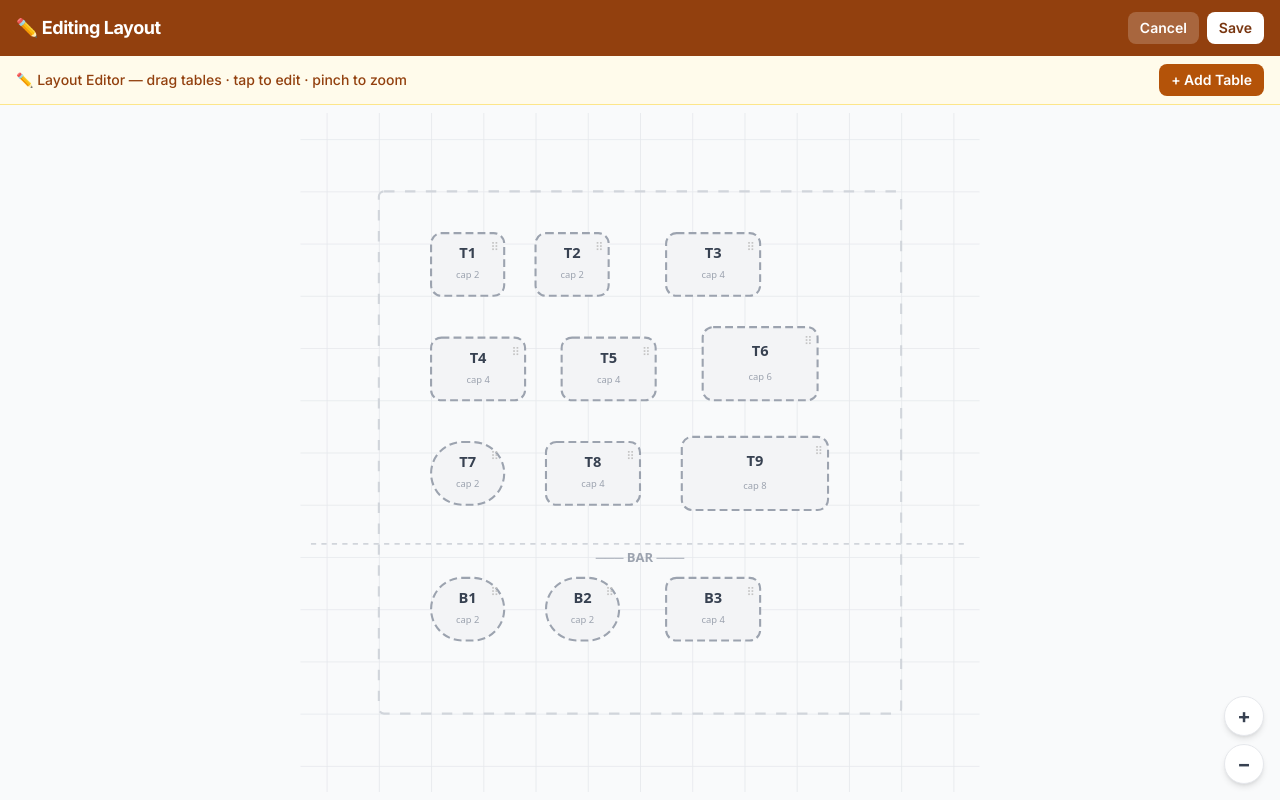
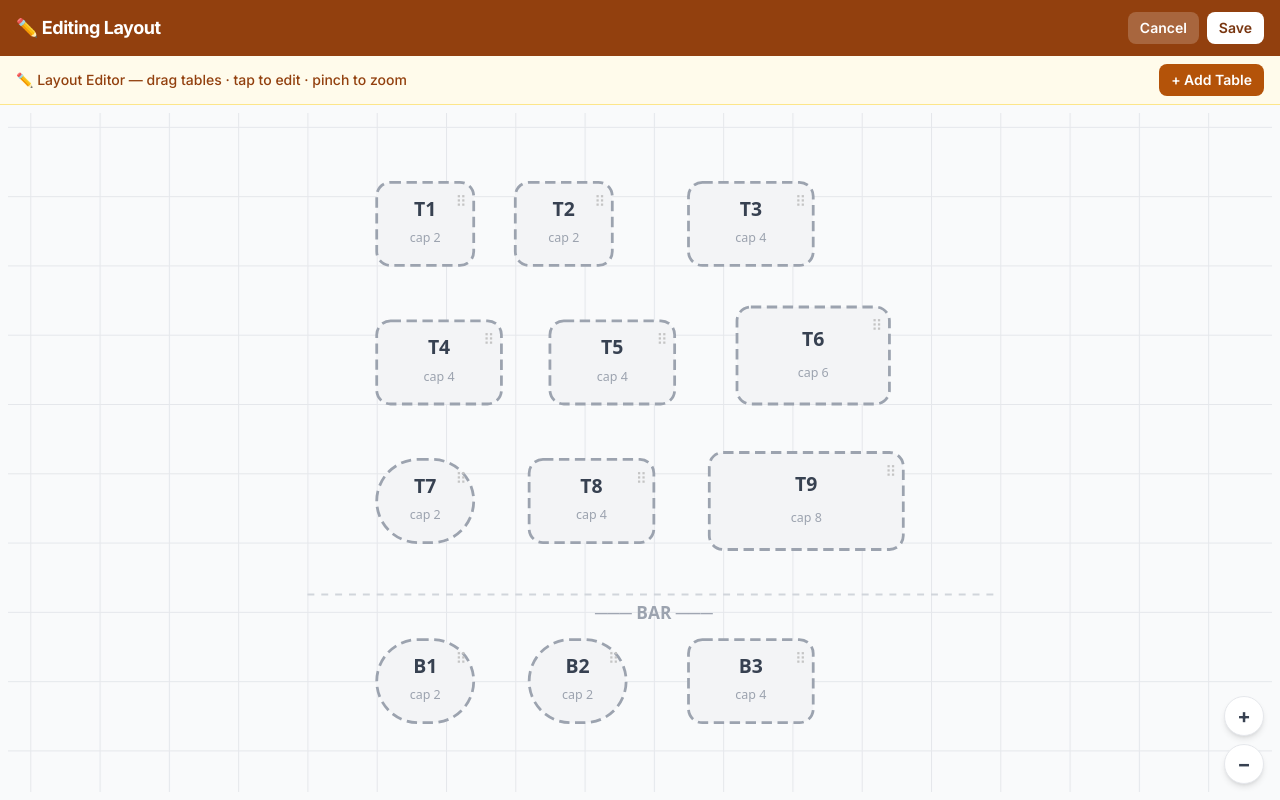
Before and after one commit to SimonLLawrence/table-tracker, a React (Vite) app: page / in a window 1280 px wide. Both pictures are taken after a click on the button "Edit Layout". Built offline with nearby package versions, Linux system fonts and the light colour scheme.

Commit message:
fix: dynamic SVG viewBox — canvas always fits all tables without clipping

```diff
--- a/src/components/FloorPlan.tsx
+++ b/src/components/FloorPlan.tsx
@@ -1,7 +1,7 @@
 import { useRef, useState, useCallback, useEffect } from 'react'
 import { useStore } from '../store'
 import type { Table } from '../types'
-import { isAlert, truncate, computeSectionDividers } from '../utils'
+import { isAlert, truncate, computeSectionDividers, computeViewBox } from '../utils'
 
 interface Props {
   onSelectTable: (table: Table) => void
@@ -186,6 +186,7 @@
   }
 
   const sectionDividers = computeSectionDividers(floorPlan.tables)
+  const viewBox = computeViewBox(floorPlan.tables)
 
   return (
     <div className="relative flex flex-col h-full bg-gray-50">
@@ -267,13 +268,13 @@
         >
           <div className="absolute inset-0 p-4">
             <svg
-              viewBox="0 0 100 100"
+              viewBox={viewBox}
               className="w-full h-full"
               style={{ touchAction: 'none' }}
             >
               {sectionDividers.map(d => (
                 <g key={d.label}>
-                  <line x1="5" y1={d.y} x2="95" y2={d.y} stroke="#d1d5db" strokeWidth="0.3" strokeDasharray="1,1" />
+                  <line x1="0" y1={d.y} x2="100" y2={d.y} stroke="#d1d5db" strokeWidth="0.3" strokeDasharray="1,1" />
                   <text x="50" y={d.y + 3} textAnchor="middle" fontSize="2.5" fill="#9ca3af" fontWeight="600" fontFamily="system-ui">
                     ─── {d.label.toUpperCase()} ───
                   </text>
--- a/src/components/FloorPlanEditor.tsx
+++ b/src/components/FloorPlanEditor.tsx
@@ -1,7 +1,7 @@
 import { useState, useRef, useEffect, useCallback } from 'react'
 import { v4 as uuidv4 } from 'uuid'
 import type { Table, TableShape } from '../types'
-import { computeSectionDividers } from '../utils'
+import { computeSectionDividers, computeViewBox } from '../utils'
 import { TableSettingsPanel } from './TableSettingsPanel'
 
 interface Props {
@@ -15,10 +15,8 @@
   y: number
 }
 
-// SVG coordinate space has 15 units of padding on each side beyond the 0-100 table area
-const VIEW_PAD = 15
-const VIEW_SIZE = 100 + VIEW_PAD * 2   // 130
-const VIEWBOX = `-${VIEW_PAD} -${VIEW_PAD} ${VIEW_SIZE} ${VIEW_SIZE}`
+// Extra padding used when converting client → SVG coords; must match computeViewBox's VIEW_PAD
+const COORD_PAD = 10
 
 const MIN_SCALE = 0.4
 const MAX_SCALE = 5
@@ -94,14 +92,17 @@
     x: t.x, y: t.y,
   })
 
-  // Convert client → SVG coords (accounts for zoom/pan via getBoundingClientRect on the SVG)
+  // Convert client → SVG coords (getBoundingClientRect on the SVG accounts for zoom/pan)
   const toSVG = useCallback((clientX: number, clientY: number) => {
-    const rect = svgRef.current?.getBoundingClientRect()
-    if (!rect || rect.width === 0) return null
-    // SVG viewBox spans VIEW_SIZE units; map client pos into that space then offset by VIEW_PAD
+    const svgEl = svgRef.current
+    if (!svgEl) return null
+    const rect = svgEl.getBoundingClientRect()
+    if (!rect.width) return null
+    // Parse the current viewBox to get origin and size
+    const vb = svgEl.viewBox.baseVal
     return {
-      x: (clientX - rect.left) * VIEW_SIZE / rect.width - VIEW_PAD,
-      y: (clientY - rect.top) * VIEW_SIZE / rect.height - VIEW_PAD,
+      x: vb.x + (clientX - rect.left) * vb.width / rect.width,
+      y: vb.y + (clientY - rect.top) * vb.height / rect.height,
     }
   }, [])
 
@@ -164,14 +165,18 @@
 
         const svgRect = svgRef.current?.getBoundingClientRect()
         if (!svgRect || svgRect.width === 0) return
-        const dxSvg = dx * VIEW_SIZE / svgRect.width
-        const dySvg = dy * VIEW_SIZE / svgRect.height
+        // Use the SVG's current viewBox size for accurate coordinate mapping
+        const vb = svgRef.current?.viewBox.baseVal
+        const vbW = vb?.width ?? 120
+        const vbH = vb?.height ?? 120
+        const dxSvg = dx * vbW / svgRect.width
+        const dySvg = dy * vbH / svgRect.height
 
-        // Allow tables to be placed anywhere in the padded area
-        const minX = -VIEW_PAD + 1
-        const minY = -VIEW_PAD + 1
-        const maxX = 100 + VIEW_PAD - ptr.tableW - 1
-        const maxY = 100 + VIEW_PAD - ptr.tableH - 1
+        // Allow tables to be placed in a generous area beyond the original 0-100 space
+        const minX = -COORD_PAD * 3
+        const minY = -COORD_PAD * 3
+        const maxX = 100 + COORD_PAD * 3 - ptr.tableW
+        const maxY = 100 + COORD_PAD * 3 - ptr.tableH
 
         const newX = Math.max(minX, Math.min(maxX, ptr.startTableX + dxSvg))
         const newY = Math.max(minY, Math.min(maxY, ptr.startTableY + dySvg))
@@ -292,11 +297,11 @@
   const handleAddTable = () => {
     // Find the SVG coordinate at the centre of the visible container
     const el = containerRef.current
-    let cx = 50, cy = 50
+    let cx = 41, cy = 41
     if (el) {
       const rect = el.getBoundingClientRect()
       const centre = toSVG(rect.left + rect.width / 2, rect.top + rect.height / 2)
-      if (centre) { cx = centre.x - 9; cy = centre.y - 6 } // offset by half table size
+      if (centre) { cx = centre.x - 9; cy = centre.y - 6 } // offset by half table size (18x12)
     }
 
     const newTable: Table = {
@@ -343,6 +348,7 @@
   // ── Derived ───────────────────────────────────────────────────────────────
   const overlapping = findOverlaps(localTables)
   const sectionDividers = computeSectionDividers(localTables)
+  const viewBox = computeViewBox(localTables)
   const allSections = [...new Set(localTables.map(t => t.section).filter(Boolean))] as string[]
   const sectionCounts: Record<string, number> = {}
   for (const t of localTables) if (t.section) sectionCounts[t.section] = (sectionCounts[t.section] ?? 0) + 1
@@ -402,25 +408,23 @@
           <div className="absolute inset-0 p-2">
             <svg
               ref={svgRef}
-              viewBox={VIEWBOX}
+              viewBox={viewBox}
               className="w-full h-full"
               style={{ touchAction: 'none' }}
             >
-              {/* Grid — covers the full padded area */}
+              {/* Grid — rendered behind everything using a large rect */}
               <defs>
                 <pattern id="editGrid" width="10" height="10" patternUnits="userSpaceOnUse">
                   <path d="M 10 0 L 0 0 0 10" fill="none" stroke="#e5e7eb" strokeWidth="0.3" />
                 </pattern>
               </defs>
-              <rect x={-VIEW_PAD} y={-VIEW_PAD} width={VIEW_SIZE} height={VIEW_SIZE} fill="url(#editGrid)" />
-
-              {/* Boundary of the 0-100 table area — subtle guide */}
-              <rect x="0" y="0" width="100" height="100" fill="none" stroke="#d1d5db" strokeWidth="0.4" strokeDasharray="2,2" rx="1" />
+              {/* Large grid background — always covers the visible area */}
+              <rect x="-500" y="-500" width="1000" height="1000" fill="url(#editGrid)" />
 
               {/* Section dividers */}
               {sectionDividers.map(d => (
                 <g key={d.label}>
-                  <line x1={-VIEW_PAD + 2} y1={d.y} x2={100 + VIEW_PAD - 2} y2={d.y}
+                  <line x1="0" y1={d.y} x2="100" y2={d.y}
                     stroke="#d1d5db" strokeWidth="0.3" strokeDasharray="1,1" />
                   <text x="50" y={d.y + 3.5}
                     textAnchor="middle" fontSize="2.5" fill="#9ca3af" fontWeight="600" fontFamily="system-ui">
--- a/src/utils.ts
+++ b/src/utils.ts
@@ -1,4 +1,15 @@
 import type { Table } from './types'
+
+const VIEW_PAD = 10
+
+export function computeViewBox(tables: Table[]): string {
+  if (!tables.length) return `${-VIEW_PAD} ${-VIEW_PAD} ${100 + VIEW_PAD * 2} ${100 + VIEW_PAD * 2}`
+  const minX = Math.min(...tables.map(t => t.position.x))
+  const minY = Math.min(...tables.map(t => t.position.y))
+  const maxX = Math.max(...tables.map(t => t.position.x + t.size.w))
+  const maxY = Math.max(...tables.map(t => t.position.y + t.size.h))
+  return `${minX - VIEW_PAD} ${minY - VIEW_PAD} ${maxX - minX + VIEW_PAD * 2} ${maxY - minY + VIEW_PAD * 2}`
+}
 
 export function computeSectionDividers(tables: Table[]): { y: number; label: string }[] {
   const sectionBounds = new Map<string, { minY: number; maxY: number }>()
```
